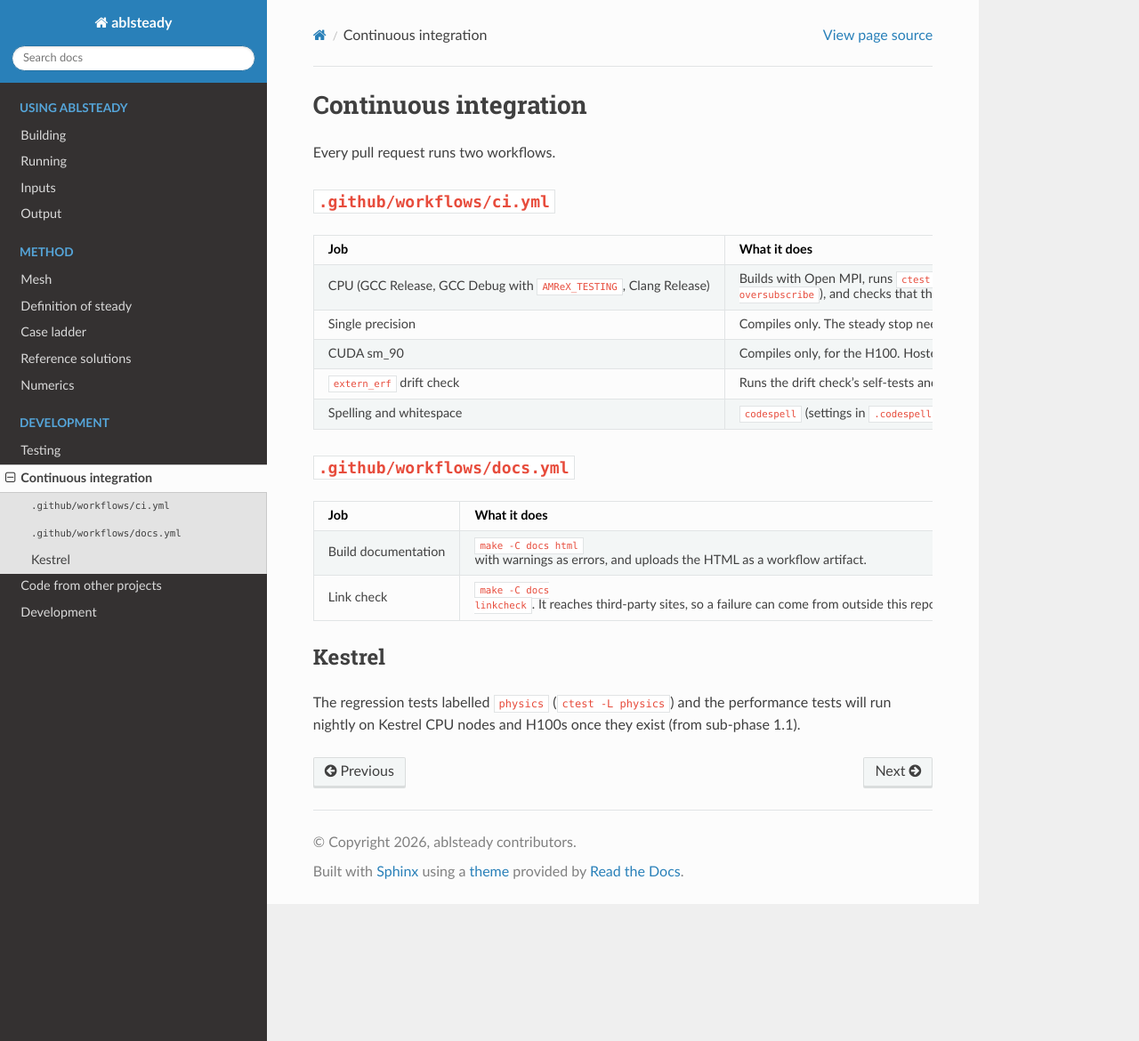
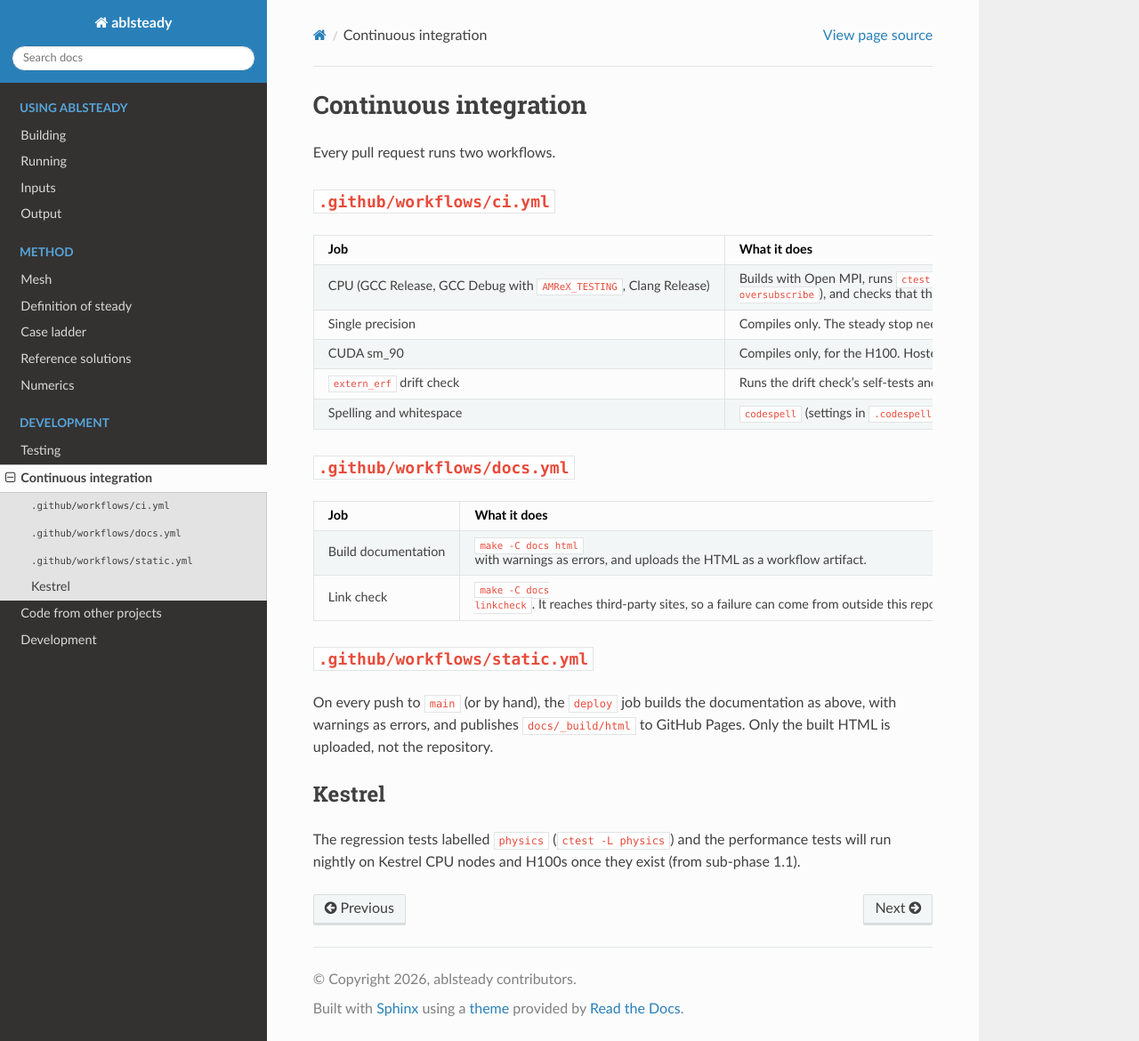
Before and after one commit to hgopalan/ablsteadyrans, a Sphinx documentation site: the page built from docs/ci.rst, in a window 1280 px wide and 1170 px high. Shown: the whole window at 89% size. Built offline with Sphinx 7.4.7 and the Read the Docs theme 3.1.0, drawn with Linux system fonts in a browser that asks for light colours.

Commit message:
Publish the built Sphinx docs to GitHub Pages, not the repository
The Pages workflow added in 3420401 (GitHub's static-content starter)
uploaded the repository root, so Pages would serve the source tree. The
job now installs docs/requirements.txt, runs the same strict build as
docs.yml (make -C docs html, warnings as errors) and uploads
docs/_build/html. README links the published site; docs/ci.rst lists the
workflow.

Co-Authored-By: Claude Opus 5.5 <noreply@anthropic.com>

```diff
--- a/docs/ci.rst
+++ b/docs/ci.rst
@@ -40,6 +40,12 @@ Every pull request runs two workflows.
      - ``make -C docs linkcheck``. It reaches third-party sites, so a failure can come from outside this
        repository.
 
+``.github/workflows/static.yml``
+--------------------------------
+
+On every push to ``main`` (or by hand), the ``deploy`` job builds the documentation as above, with warnings as
+errors, and publishes ``docs/_build/html`` to GitHub Pages. Only the built HTML is uploaded, not the repository.
+
 Kestrel
 -------
 
```
Also changed, not shown: README.md (+3 -2 lines), 1 other file.
